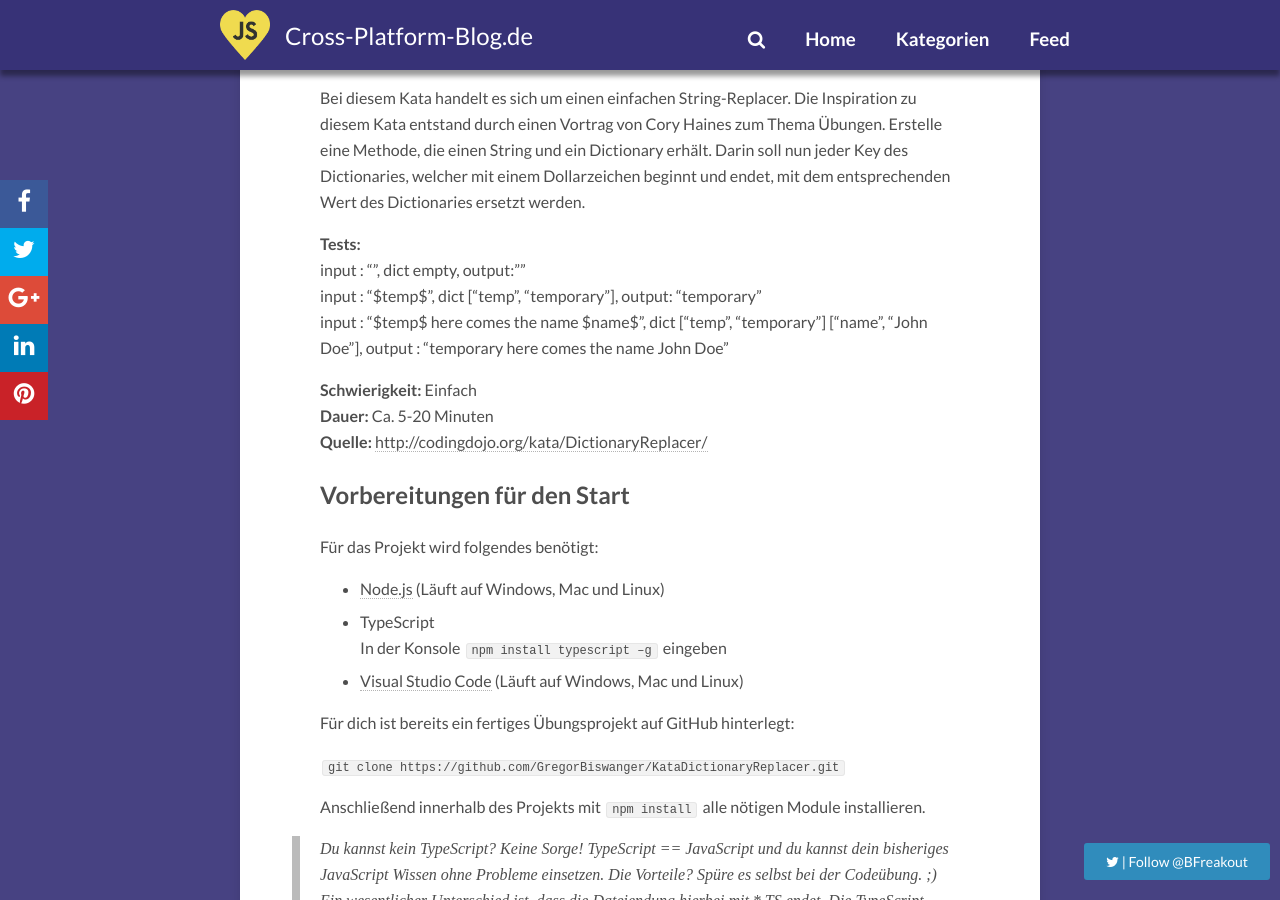
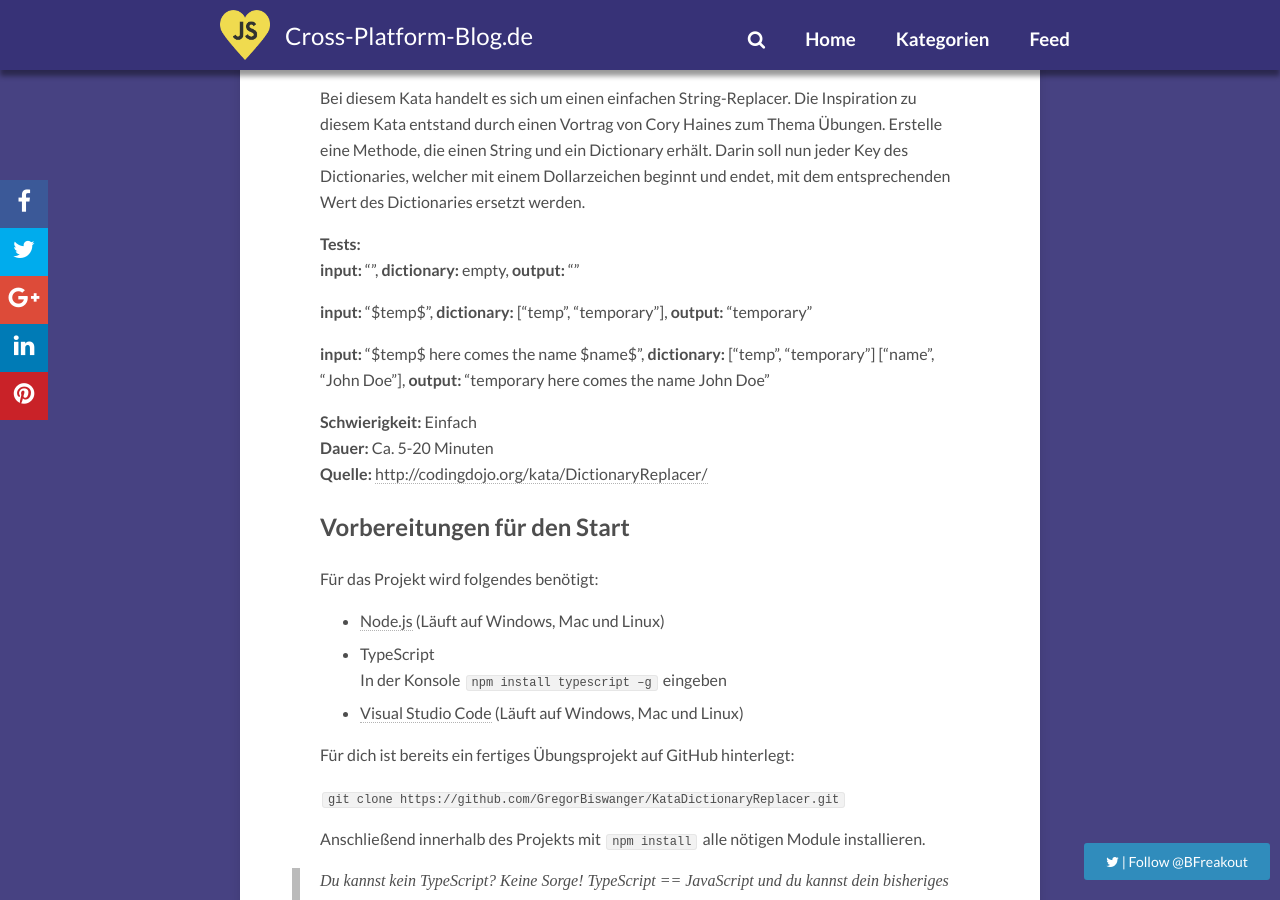
Before and after one commit to GregorBiswanger/CrossPlatformBlogDE, a Jekyll site: the page built from _posts/2017-02-03-javascript-coding-dojo-dictionaryreplacer-kata.md, in a window 1280 px wide and 900 px high, scrolled down 830 px. Built offline with Jekyll 4.4.1, drawn with Linux system fonts in a browser that asks for light colours; nearby versions of some CDN libraries; comment, search, counter and statistics services are not loaded; some of the changed text lies outside the part shown.

Commit message:
Neuer Blog-Post

```diff
--- a/_posts/2017-02-03-javascript-coding-dojo-dictionaryreplacer-kata.md
+++ b/_posts/2017-02-03-javascript-coding-dojo-dictionaryreplacer-kata.md
@@ -17,9 +17,11 @@ Bei diesem Kata handelt es sich um einen einfachen String-Replacer. Die Inspirat
 <!-- more -->
 
 **Tests:**
-input : "", dict empty, output:""
-input : "\$temp\$", dict ["temp", "temporary"], output: "temporary"
-input : "\$temp\$ here comes the name \$name\$", dict ["temp", "temporary"] ["name", "John Doe"], output : "temporary here comes the name John Doe"
+**input:** "", **dictionary:** empty, **output:** ""
+
+**input:** "\$temp\$", **dictionary:** ["temp", "temporary"], **output:** "temporary"
+
+**input:** "\$temp\$ here comes the name \$name\$", **dictionary:** ["temp", "temporary"] ["name", "John Doe"], **output:** "temporary here comes the name John Doe"
 
 **Schwierigkeit:** Einfach
 **Dauer:** Ca. 5-20 Minuten
```
Also changed, not shown: _posts/2017-04-03-interview-mit-webpack-autor-tobias-koppers.md (added, +61 -0 lines), images/webpack-cover.jpg (added), 6 other files.
